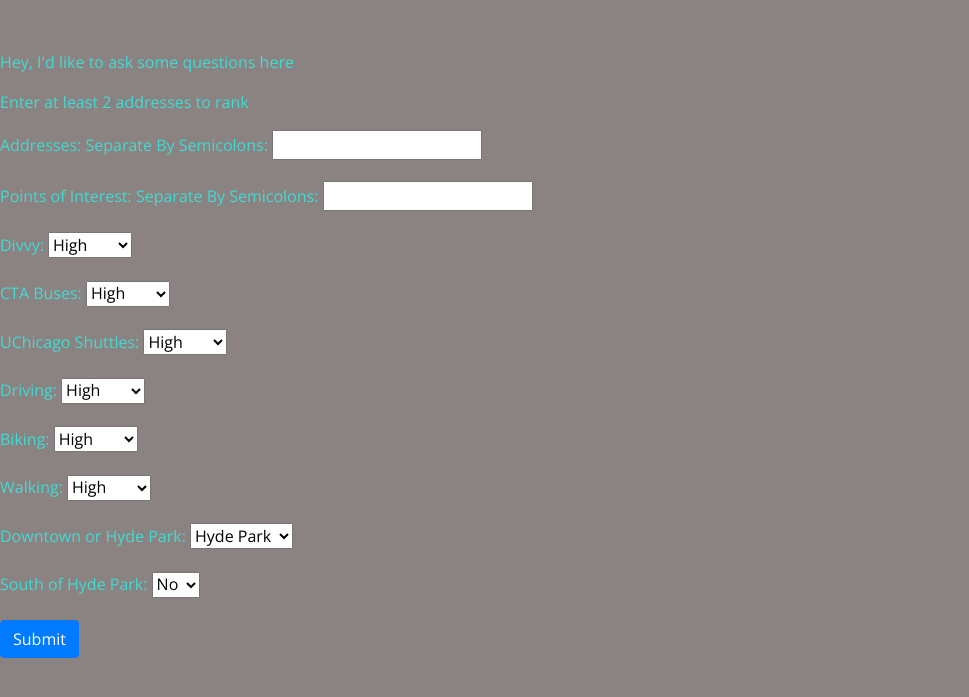
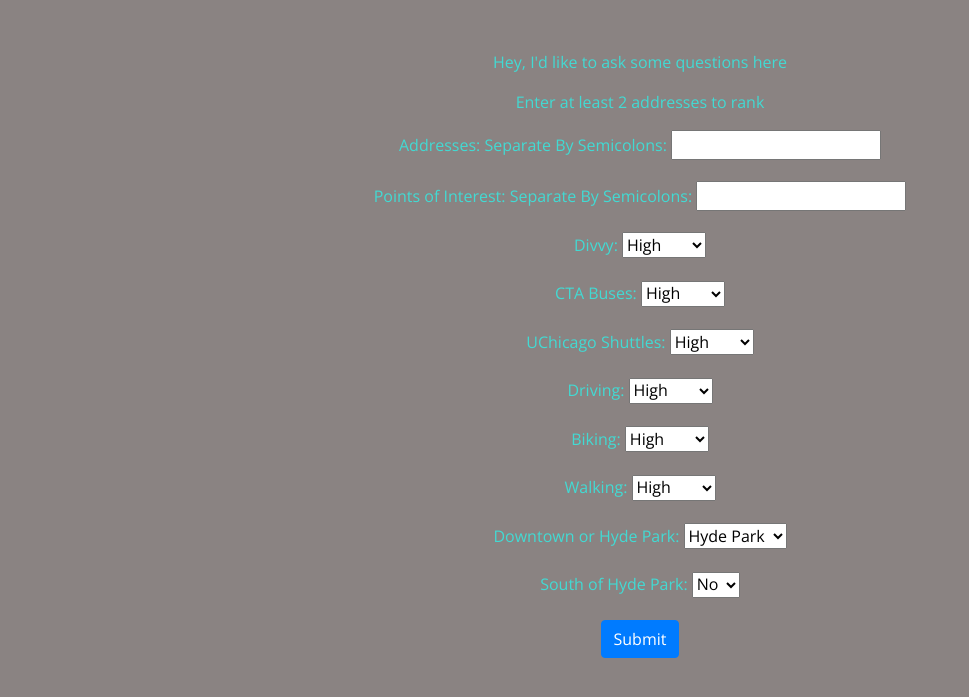
Before and after one commit to tzamboiv/cmsc122-nigro-richter-rubin-zamborsky, a Django app: page / in a window 1280 px wide. Shown: the top 697 px of the page, without its empty margins (0-969 px from the left). Run offline with Django 3.2, Linux system fonts and the light colour scheme; some libraries are stand-ins or nearby versions.

Commit message:
UI Update edit
Added text-center class to body header file

```diff
--- a/django/TransportationRating/mysite/travelprefs/templates/travelprefs/header.html
+++ b/django/TransportationRating/mysite/travelprefs/templates/travelprefs/header.html
@@ -15,7 +15,7 @@
 	</style>
 </head>
 
-<body class="body" style="background-color:#8A8382">
+<body class="text-center" style="background-color:#8A8382">
 	<div style="margin-top:50px;">
 	   {% block content %}
 	   {% endblock %}
```
